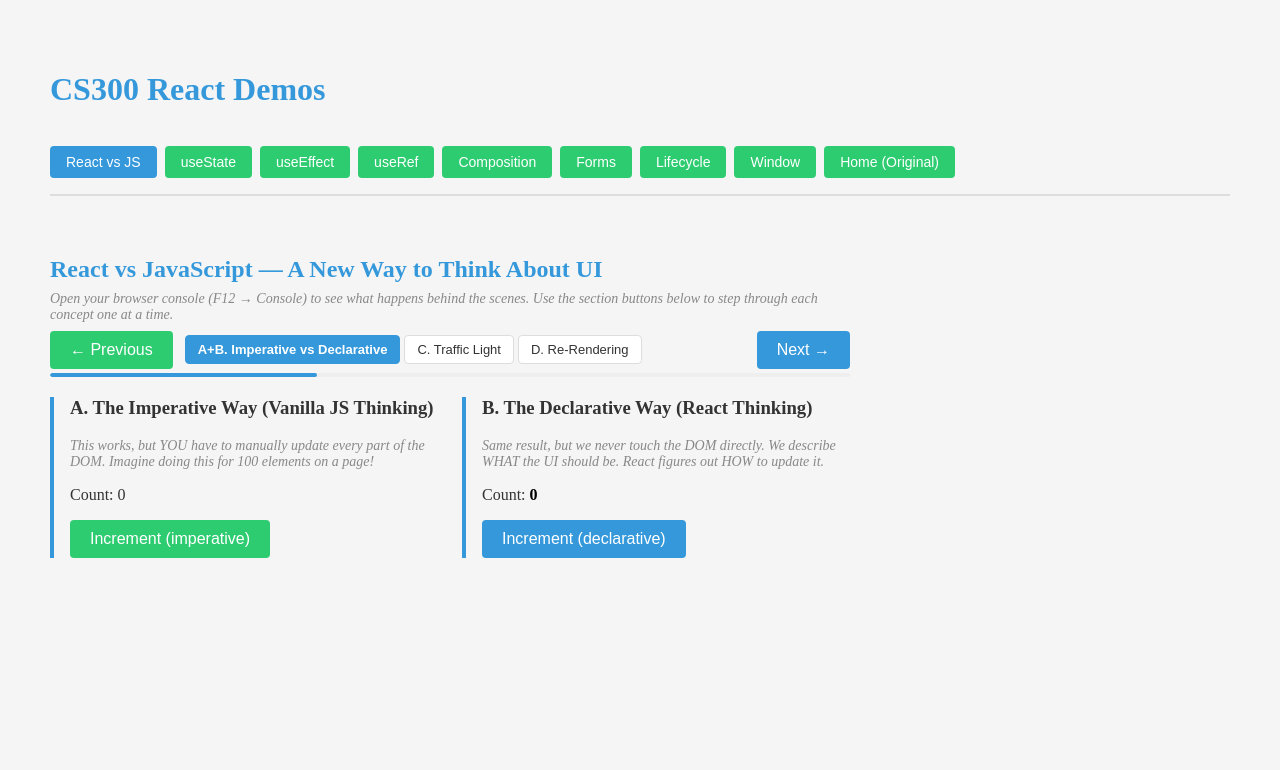
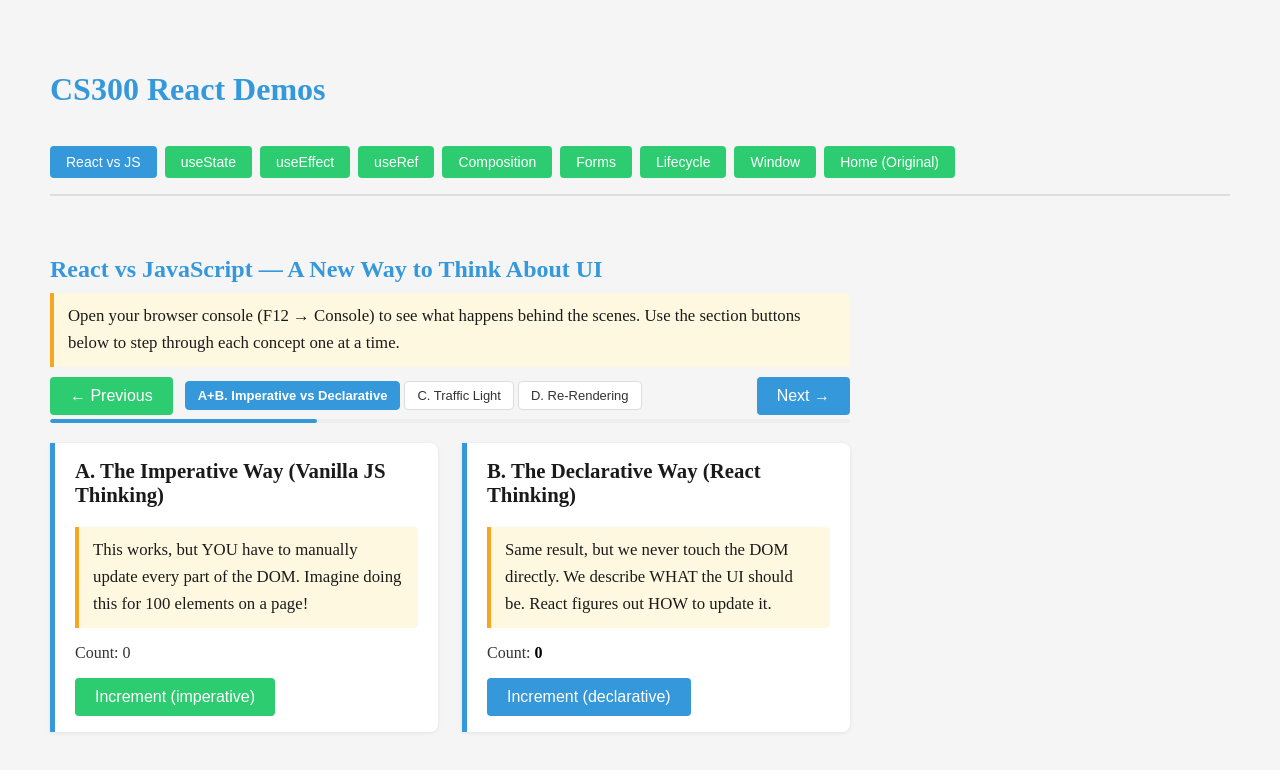
Before and after one commit to mandloideep/cs300-react-test, a React (Vite) app: page / in a window 1280 px wide. Shown: the top 770 px of the page. Built offline with nearby package versions, Linux system fonts and the light colour scheme.

Commit message:
feat: enhance demo subsection and note styles for improved readability and aesthetics

```diff
--- a/src/index.css
+++ b/src/index.css
@@ -73,21 +73,31 @@ h1 {
 }
 
 .demo-subsection {
-  border-left: 4px solid var(--primary-color);
-  padding-left: 16px;
+  border-left: 5px solid var(--primary-color);
+  padding: 16px 20px;
   margin-bottom: 32px;
+  background-color: #ffffff;
+  border-radius: 0 8px 8px 0;
+  box-shadow: 0 1px 4px rgba(0, 0, 0, 0.08);
 }
 
 .demo-subsection h3 {
-  color: var(--text-color);
+  color: #1a1a1a;
   margin-top: 0;
+  font-size: 1.3rem;
+  font-weight: 700;
 }
 
 .demo-note {
-  font-style: italic;
-  color: #888;
-  font-size: 14px;
-  margin: 8px 0;
+  color: #1a1a1a;
+  font-size: 1.05rem;
+  line-height: 1.6;
+  margin: 10px 0;
+  padding: 10px 14px;
+  background-color: #fff8e1;
+  border-left: 4px solid #f5a623;
+  border-radius: 0 4px 4px 0;
+  font-weight: 500;
 }
 
 .demo-practical {
```
